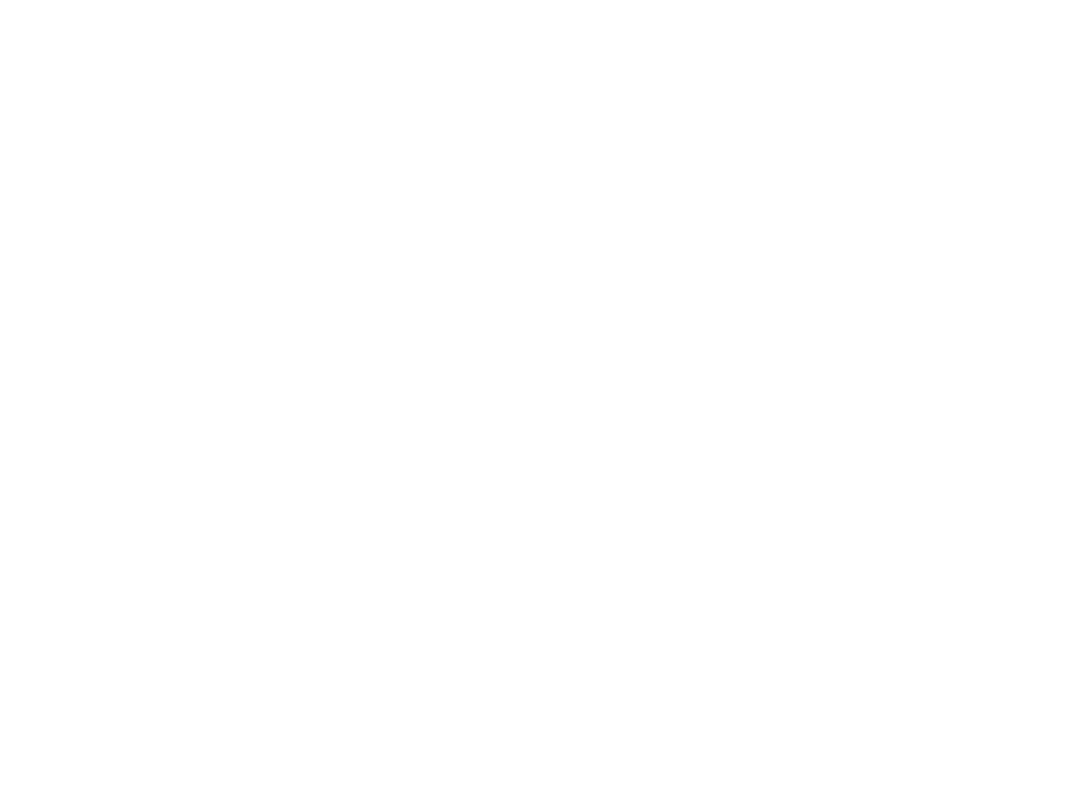
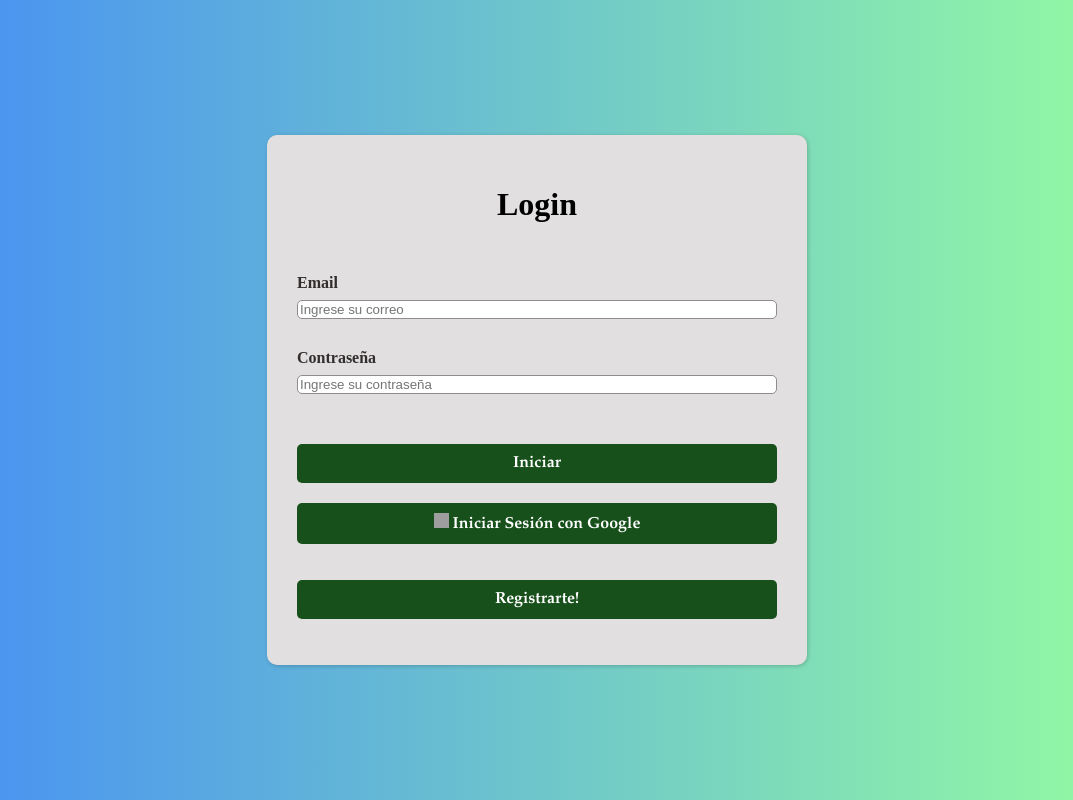
Before and after one commit to jesusmachta/MicroProyecto-2---Matheus---Machta, a React (Vite) app: page /login in a window 1280 px wide. Shown: the whole page, without its empty margins (103-1176 px from the left). Built offline with nearby package versions, Linux system fonts and the light colour scheme; no server answers; grey boxes are pictures that could not be loaded.

Commit message:
:zap: probando los merge

```diff
--- a/src/firebase.js
+++ b/src/firebase.js
@@ -1,7 +1,7 @@
 // Import the functions you need from the SDKs you need
 import { initializeApp } from "firebase/app";
 import { getFirestore } from "firebase/firestore";
-import { getAuth } from "firebase/auth";
+import { getAuth, GoogleAuthProvider } from "firebase/auth";
 import { getStorage } from "firebase/storage";
 
 // TODO: Add SDKs for Firebase products that you want to use
@@ -22,3 +22,4 @@
 export const db = getFirestore(app);
 export const auth = getAuth(app);
 export const storage = getStorage(app);
+export const googleProvider = new GoogleAuthProvider();
--- /dev/null
+++ b/src/pages/GoogleSignUp.css
@@ -0,0 +1,17 @@
+.button-google{
+    outline: none;
+    border: none;
+    background-color: beige;
+    color: rgb(46, 43, 43);
+    border-radius: 5px;
+    font-weight: bold;
+    font-size: 1rem;
+    padding: 10px 16px;
+    width: 100%;
+    transition: 100ms;
+    cursor: pointer;
+}
+
+.customSpan{
+    padding: 10px;
+}
--- /dev/null
+++ b/src/pages/GoogleSignUpButton.jsx
@@ -0,0 +1,24 @@
+import { signInWithPopup } from "firebase/auth";
+import { auth, googleProvider } from "../firebase";
+export function GoogleSignUpButton(){
+    const signinWithGoogle = async () =>{
+        try{
+            const result = await signInWithPopup(auth, googleProvider);
+            console.log(result);
+        }catch (error){
+            console.error(error);
+        }
+     };
+    return(
+        <button className="button-google" onClick={signinWithGoogle}>
+
+            <img
+            src="https://cdn.icon-icons.com/icons2/2415/PNG/512/google_original_logo_icon_146496.png"
+            alt="Google Icon"
+            style={{width: '15px', height:'15px'}}
+            />
+            <span>    Iniciar Sesión con Google</span>
+
+        </button>
+    )
+}
--- a/src/pages/LogInPage.jsx
+++ b/src/pages/LogInPage.jsx
@@ -1,2 +1,88 @@
-export default function LogInPage() {
+
+import styles from "./LogInPage.module.css";
+import { InputControl} from "./InputControl/InputControl";
+import { Link, useNavigate } from "react-router-dom";
+import { auth } from "../firebase";
+import { signInWithEmailAndPassword } from "firebase/auth";
+import { useState , useEffect } from "react";
+import {updateProfile } from "firebase/auth";
+import { GoogleSignUpButton } from "./GoogleSignUpButton";
+
+export function Login() {
+  const navigate = useNavigate();
+  const [values, setValues] = useState({ email: "", pass: "" });
+  const [errorMsg, setErrorMsg] = useState([]);
+  const [submitButtonDisabled, setSubmitButtonDisabled] = useState(false);
+  const Iniciar = () => {
+    if (!values.email || !values.pass) {
+        setErrorMsg("Datos incompletos");
+        return;
+    }
+    setErrorMsg("");
+    setSubmitButtonDisabled(true);
+    signInWithEmailAndPassword(auth, values.email, values.pass)
+        .then(() => {
+            setSubmitButtonDisabled(false);
+            navigate("/");
+        })
+        .catch((err) => {
+            setSubmitButtonDisabled(false);
+            setErrorMsg(err.message);
+        });
+  };
+  useEffect(() => {
+    const guardarPerfil = async (user) => {
+      try {
+        const userProfile = {
+          displayName: values.name, // Puedes guardar el nombre que ingresó el usuario durante el registro
+          // Puedes agregar más campos para guardar en el perfil del usuario según tus necesidades
+        };
+        await updateProfile(user, userProfile);
+      } catch (error) {
+        console.log(error);
+      }
+    };
+
+    const unsubscribe = auth.onAuthStateChanged((user) => {
+      if (user) {
+        navigate("/");
+        guardarPerfil(user); // Llamada a la función para guardar el perfil del usuario
+      }
+    });
+    return unsubscribe;
+  }, [navigate, values.name]);
+  return (
+    <div className={styles.container}>
+      <div className={styles.innerBox}>
+        <h1 className={styles.heading}>Login</h1>
+        <InputControl
+          label="Email"
+          onChange={(event) =>
+            setValues((prev) => ({ ...prev, email: event.target.value }))
+          }
+          placeholder="Ingrese su correo"
+        />
+        <InputControl
+          label="Contraseña"
+          onChange={(event) =>
+            setValues((prev) => ({ ...prev, pass: event.target.value }))
+          }
+          placeholder="Ingrese su contraseña"
+        />
+        <div className={styles.footer}>
+          <b className={styles.error}>{errorMsg}</b>
+          <button onClick={Iniciar} disabled={submitButtonDisabled}>Iniciar</button>
+          <GoogleSignUpButton></GoogleSignUpButton>
+          <p>
+            <div>
+            <button>
+              <Link to="/register"> Registrarte!</Link>
+            </button>
+            </div>
+          </p>
+        </div>
+      </div>
+    </div>
+  );
 }
+export default Login;
--- /dev/null
+++ b/src/pages/LogInPage.module.css
@@ -0,0 +1,78 @@
+.container {
+  height: 100%;
+  min-height: 100vh;
+  width: 100%;
+  background: linear-gradient(to right, #458cf7, #97ff9e);
+  display: flex;
+  justify-content: center;
+  align-items: center;
+}
+
+.innerBox {
+  min-width: 480px;
+  height: fit-content;
+  width: fit-content;
+  background-color: #e1dfdf;
+  box-shadow: 1px 1px 4px rgba(0, 0, 0, 0.2);
+  padding: 30px;
+  border-radius: 10px;
+  display: flex;
+  flex-direction: column;
+  gap: 30px;
+}
+
+.footer {
+  display: flex;
+  flex-direction: column;
+  gap: 20px;
+}
+
+.footer .error {
+  font-weight: bold;
+  font-size: 0.875rem;
+  color: #ff3300;
+  text-align: center;
+}
+
+.footer button {
+  outline: none;
+  border: none;
+  background-color: #18501b;
+  color: #ffffff;
+  border-radius: 5px;
+  font: 100% Garamond, serif;
+  font-weight: bold;
+  font-size: 1rem;
+  padding: 10px 16px;
+  width: 100%;
+  transition: 100ms;
+  cursor: pointer;
+}
+
+.footer button:disabled {
+  background-color: gray !important;
+}
+
+.footer button:hover {
+  background-color: #18501b;
+}
+
+.footer p {
+  font-weight: 700;
+  color: #000;
+  justify-content: center;
+  align-items: center;
+}
+
+.footer p span a {
+  font-weight: bold;
+  color: #fffeff;
+  letter-spacing: 1px;
+  font-size: 1rem;
+  text-decoration: none;
+}
+
+a{
+  text-decoration: none;
+  color: #ffffff;
+}
--- a/src/router.jsx
+++ b/src/router.jsx
@@ -14,7 +14,7 @@
 
     {
       path: '/login',
-      element: <LogInPage />,
+      Component: LogInPage,
     },
 
     {
```
